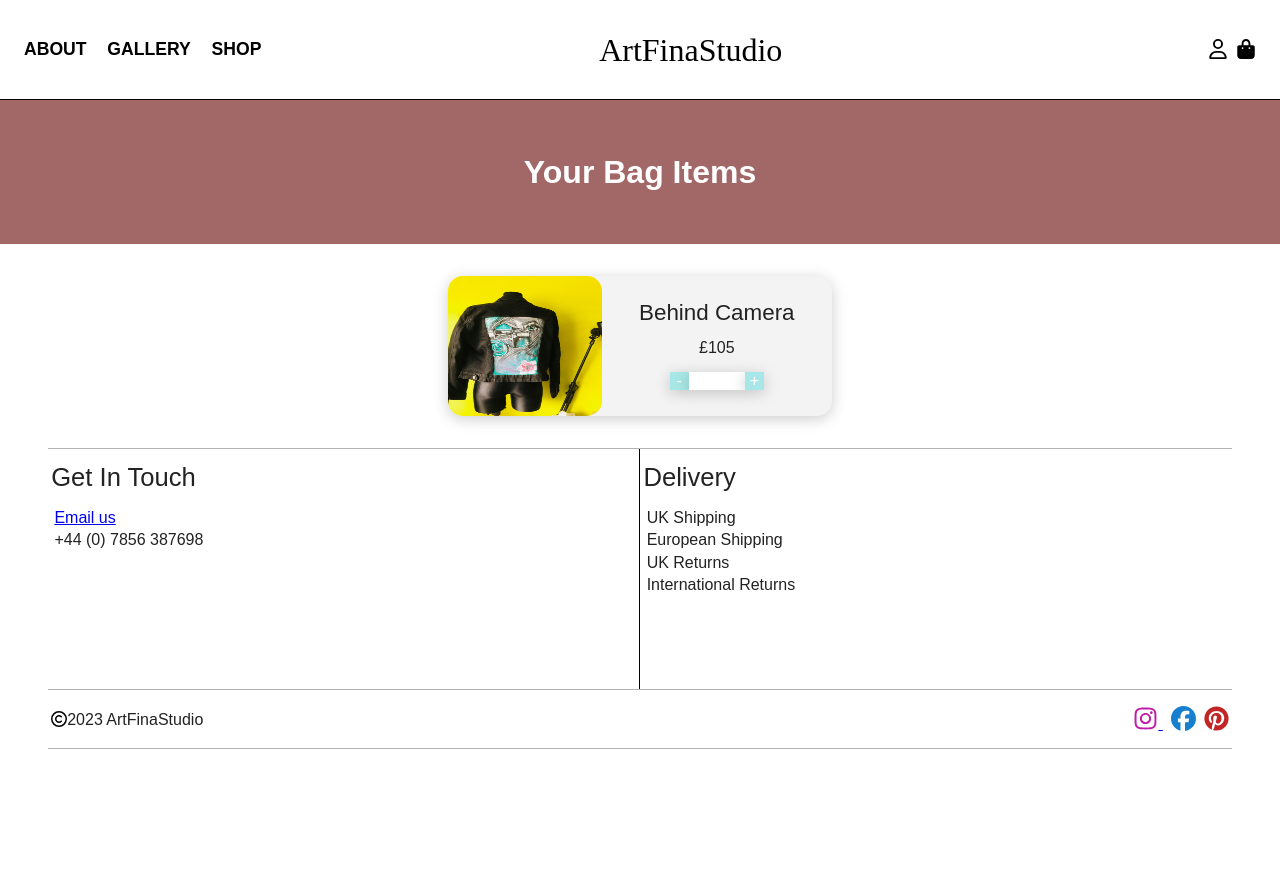
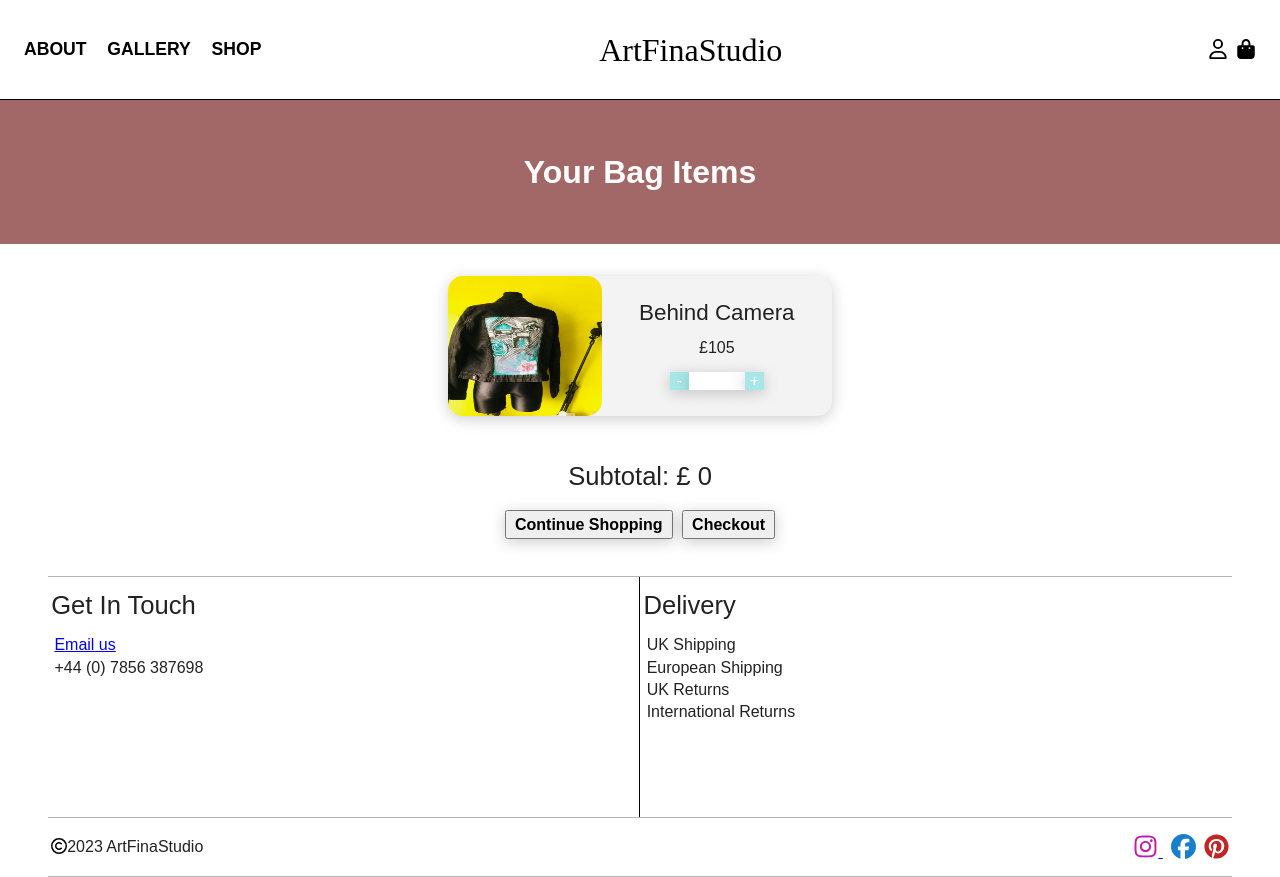
Before and after one commit to DelfinaMKozik/FinalProjectArtfinaStudio, a React (Create React App) app: page /checkout in a window 1280 px wide. Before the commit the page ends 800 px from the top, so only its background shows below. Built offline with nearby package versions, Linux system fonts and the light colour scheme; the HTML template or start-up script is replaced by a standard one.

Commit message:
created the total price counter for all products added to bag

```diff
--- a/src/context/Shop-context.js
+++ b/src/context/Shop-context.js
@@ -13,6 +13,19 @@
 export const ShopContextProvider = (props) => {
     const [bagItems, setBagItems] = useState(getDefaultBag());
 
+    const getTotalBagAmount = () => {
+        let totalAmount = 0;
+
+        for(const item in bagItems){
+            if(bagItems[item] > 0 ) {
+                let itemInfo = ProductsList.find((product)=> product.id === Number(item))
+                totalAmount += bagItems[item] * itemInfo.price
+            }
+        }
+
+        return totalAmount;
+    }
+
     const addToBag = (itemId) => {
         setBagItems((prev) => ({...prev, [itemId] : prev[itemId] + 1 }))
     }
@@ -25,7 +38,7 @@
         setBagItems((prev) => ({...prev, [itemId]: newAmount}))
     }
 
-    const contextValue = {bagItems, addToBag, removeFromBag, updateBagItemCount}
+    const contextValue = {bagItems, addToBag, removeFromBag, updateBagItemCount, getTotalBagAmount}
 
     return <ShopContext.Provider value={contextValue}>{props.children}</ShopContext.Provider>;
 }
--- a/src/pages/Checkout.js
+++ b/src/pages/Checkout.js
@@ -6,8 +6,8 @@
 import "../styles/elements/Checkout.scss";
 
 function Checkout() {
-    const {bagItems} = useContext(ShopContext);
-
+    const {bagItems,getTotalBagAmount } = useContext(ShopContext);
+    const totalAmount = getTotalBagAmount();
 
     return (
         <div className="checkout_page">
@@ -21,6 +21,11 @@
                     }
                 })}
             </div>
+            <div className="total_checkout">
+                <p className="total_checkout_subtotal">Subtotal: £ {totalAmount}</p>
+                <button>Continue Shopping</button>
+                <button>Checkout</button>
+            </div>
         </div>
     );
 }
--- a/src/styles/elements/Checkout.scss
+++ b/src/styles/elements/Checkout.scss
@@ -31,6 +31,30 @@
     display: flex;
     flex-direction: column;
 
+  }
+
+  .total_checkout {
+    margin-bottom: 2rem;
+
+    .total_checkout_subtotal {
+      font-family: $head-font;
+      font-size: 1.6rem;
+      padding: 1rem 0.2rem 1rem 0.2rem;
+
+    }
+
+    button {
+      color: black;
+      font-family: $head-font;
+      padding: 0.2rem 0.5rem 0.2rem 0.5rem;
+      font-weight: 600;
+      box-shadow: 0 3px 15px rgba(0, 0, 0, 0.2);
+      margin: 0.3rem;
+
+      &:hover {
+        background-color: $bluish-accent-lighter;
+      }
+    }
   }
 }
 
@@ -117,5 +141,5 @@
       }
     }
 
-      }
+  }
 }
```
